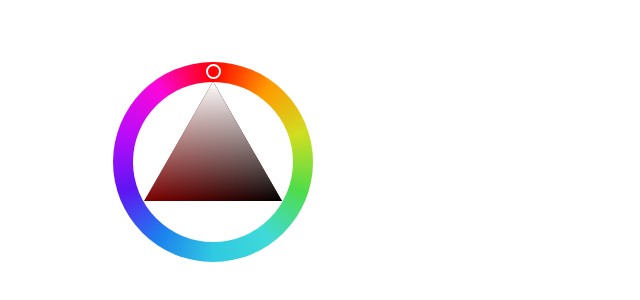
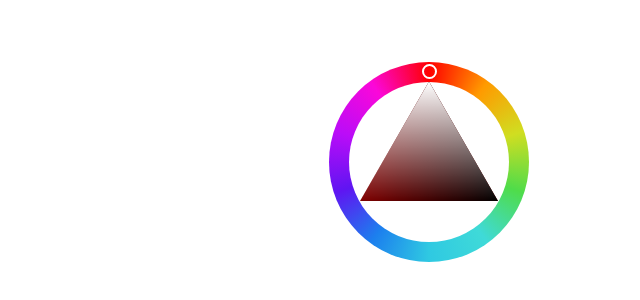
Before and after one commit to itsTurner/chromordeal, a plain HTML site: page src/index.html in a window 1280 px wide. Shown: the part 252-552 px from the top of the page, without its empty margins (211-851 px from the left). Drawn offline with Linux system fonts and the light colour scheme.

Commit message:
Center the selector

```diff
--- a/src/main.css
+++ b/src/main.css
@@ -8,13 +8,9 @@ html, body {
 main {
   height: 100%;
   width: 100%;
-  display: table;
-}
-
-.selector {
-  display: table-cell;
-  height: 100%;
-  vertical-align: middle;
+  display: flex;
+  justify-content: center;
+  align-items: center;
 }
 
 .triangle {
```
